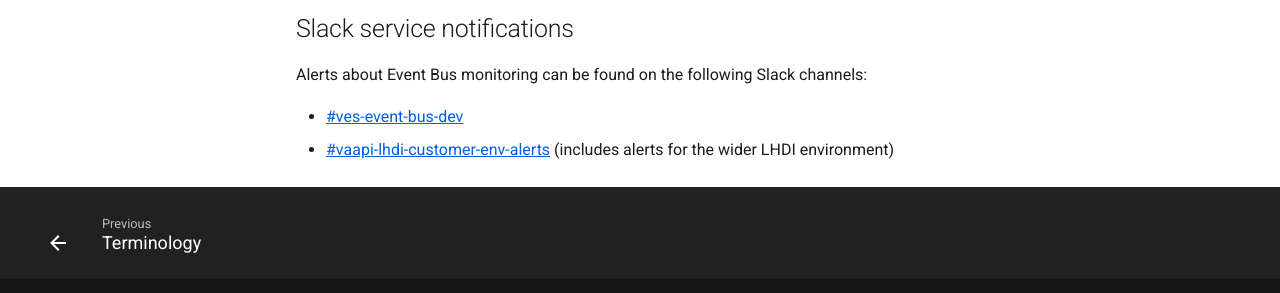
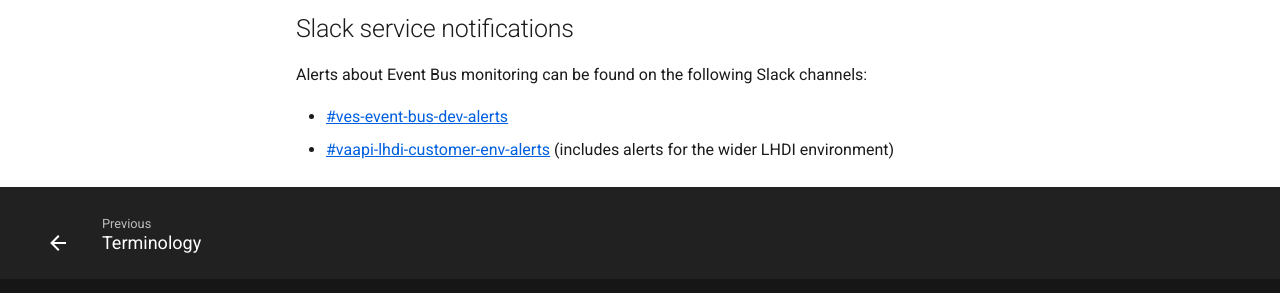
Before and after one commit to department-of-veterans-affairs/ves-event-bus-developer-portal, an MkDocs documentation site: the page built from docs/get-support.md, in a window 1280 px wide. Shown: the part 586-879 px from the top of the page. Built offline with MkDocs 1.6.1 and Material for MkDocs 9.7.7, drawn with Linux system fonts in a browser that asks for light colours.

Commit message:
updating slack alert channel name
Co-authored-by: Christine Yost Kies <yost90@gmail.com>

```diff
--- a/docs/get-support.md
+++ b/docs/get-support.md
@@ -21,5 +21,5 @@
 
 Alerts about Event Bus monitoring can be found on the following Slack channels:
 
-* [#ves-event-bus-dev](https://dsva.slack.com/archives/C04PART9C05)
+* [#ves-event-bus-dev-alerts](https://dsva.slack.com/archives/C04PART9C05)
 * [#vaapi-lhdi-customer-env-alerts](https://lighthouseva.slack.com/archives/C05RZUP7H6D) (includes alerts for the wider LHDI environment)
```
